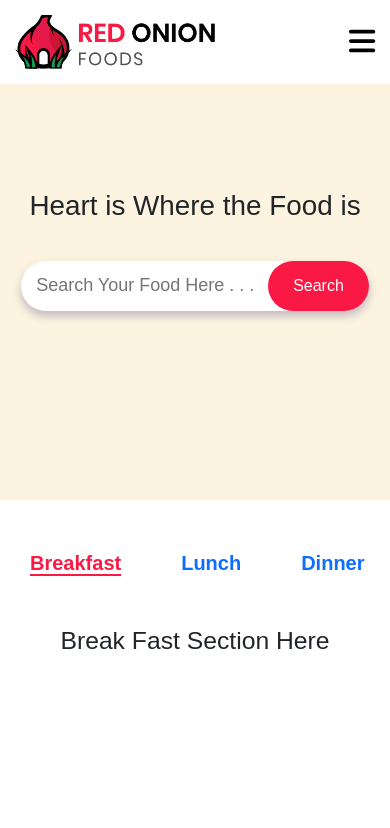
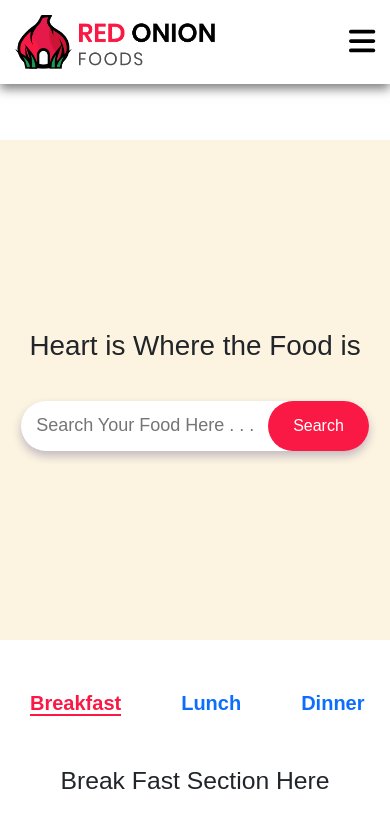
Before and after one commit to shafik720/Red-onion-restaurant, a React (Create React App) app: page / in a window 390 px wide. Shown: the top 828 px of the page. Built offline with nearby package versions, Linux system fonts and the light colour scheme; the HTML template or start-up script is replaced by a standard one.

Commit message:
making navbar responsive

```diff
--- a/src/App.css
+++ b/src/App.css
@@ -5,6 +5,10 @@
 .App-logo {
   height: 40vmin;
   pointer-events: none;
+}
+
+.mainDiv{
+  margin-top: 30px;
 }
 
 @media (prefers-reduced-motion: no-preference) {
--- a/src/App.js
+++ b/src/App.js
@@ -11,8 +11,9 @@ import Dinner from './Pages/Home/Dinner/Dinner';
 
 function App() {
   return (
-    <div>
+    <div className='main-div'>
       <Header></Header>
+      <div className="mainDiv">
       <Routes>
         <Route path='/' element={<Home></Home>}>
           <Route path='/' element={<Breakfast></Breakfast>}></Route>
@@ -22,6 +23,8 @@ function App() {
         <Route path='/about' element={<About></About>}></Route>
         <Route path='*' element={<Error></Error>}></Route>
       </Routes>
+      </div>
+
     </div>
   );
 }
--- a/src/Pages/Header/Header.css
+++ b/src/Pages/Header/Header.css
@@ -4,6 +4,8 @@
     justify-content: space-between;
     align-items: center;
     z-index: 50 ;
+    padding: 0 35px;
+    box-shadow: 0 5px 10px rgba(0,0,0,0.5);
 }
 .header-div img{
     width: 200px;
@@ -37,14 +39,15 @@
 }
 
 
-@media only screen and (max-width:680px){
-    .header-div-parent{
-        position: relative;
+@media only screen and (max-width:768px){
+    .mainDiv{
+        margin-top: 140px;
     }
+
     .header-div{
         z-index: 50 ;
         position: absolute;
-        background: white;
+        background-color: white;
         left: 0;
         top: 0;
         width: 100%;
@@ -68,6 +71,7 @@
     }
     .right-header.active{
         top: 40px;
+        box-shadow: 0px 15px 10px -15px #111;
     }
     .mobile-menu{
         display: block;
--- a/src/Pages/Header/Header.js
+++ b/src/Pages/Header/Header.js
@@ -27,7 +27,7 @@ const Header = () => {
     }
     return (
         <div>
-            <div className="container header-div-parent">
+            <div className=" header-div-parent">
                 <div className="header-div">
                     <div className="left-header">
                         <Link to='/'><img src={headerLogo} alt="" /></Link>
--- a/src/Pages/Home/Home.css
+++ b/src/Pages/Home/Home.css
@@ -0,0 +1,4 @@
+
+/* .home-div{
+    margin-top: 30px;
+} */
--- a/src/Pages/Home/Home.js
+++ b/src/Pages/Home/Home.js
@@ -6,7 +6,7 @@ import HomeHeader from './HomeHeader/HomeHeader';
 
 const Home = () => {
     return (
-        <div>
+        <div className='home-div'>
             <Banner></Banner>
             <div className="home-desc-div my-5 text-center">
                 <HomeHeader></HomeHeader>
```
